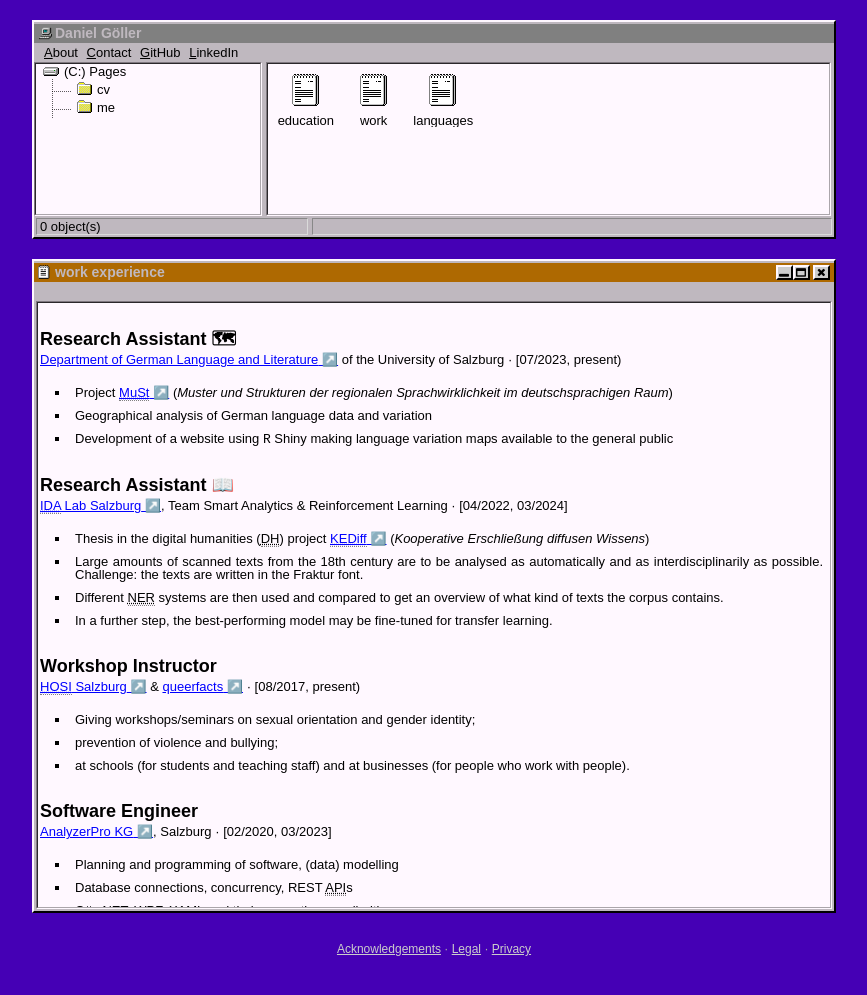
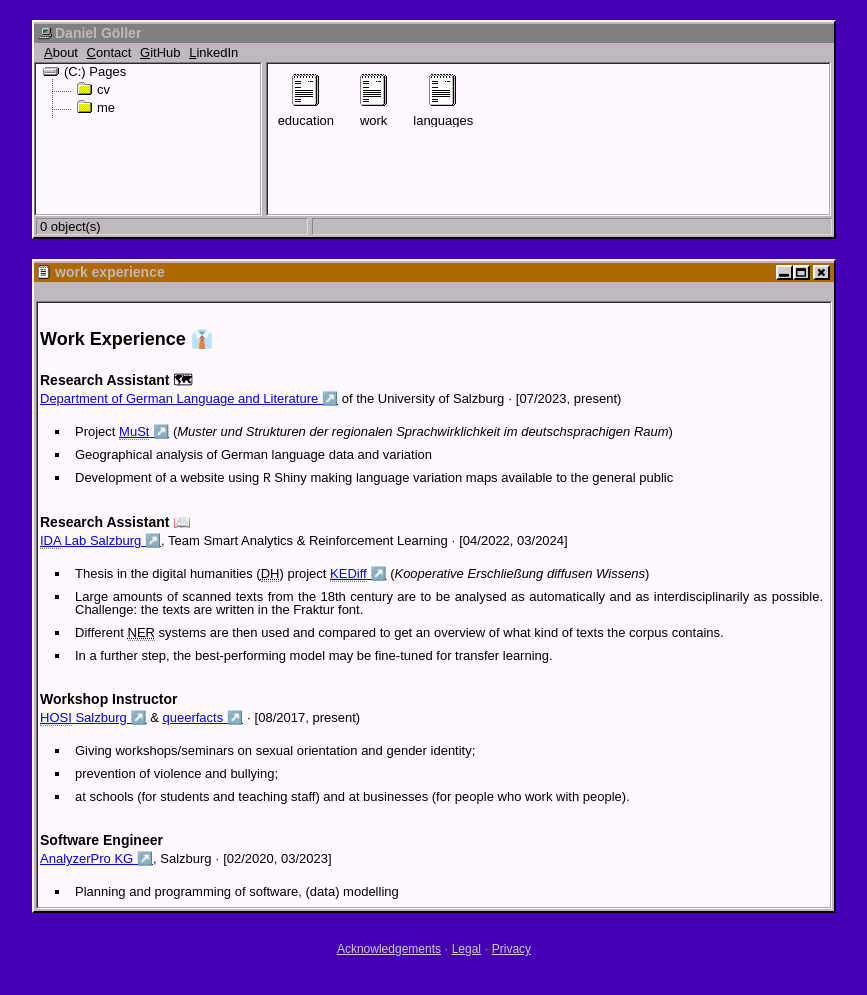
Before and after one commit to LelViLamp/LelViLamp.github.io, a Jekyll site: the page built from cv/work.html, in a window 1280 px wide. Shown: the top 995 px of the page, without its empty margins (206-1073 px from the left). Built offline with Jekyll 4.4.1, drawn with Linux system fonts in a browser that asks for light colours.

Commit message:
update h2s

```diff
--- a/assets/css/lelvilamp_modifications.css
+++ b/assets/css/lelvilamp_modifications.css
@@ -1,3 +1,11 @@
+.post_content {
+    h3 {
+        font-size: 14px;
+        font-weight: 700;
+        margin: 25px 0 5px 0;
+    }
+}
+
 .unhighlight {
     color: gray;
 }
--- a/cv/work.html
+++ b/cv/work.html
@@ -5,9 +5,11 @@ tags: cv
 author: LelViLamp
 ---
 
+<h2>Work Experience 👔</h2>
+
 <div class="timeline">
     <div>
-        <h2>Research Assistant 🗺</h2>
+        <h3>Research Assistant 🗺</h3>
         <span class="company"><a href="https://www.plus.ac.at/germanistik/" target="_blank">Department of German Language and Literature</a> of the University of Salzburg</span> &middot;
         <span class="time_range">[07/2023, present)</span>
         <p>
@@ -20,7 +22,7 @@ author: LelViLamp
     </div>
 
     <div>
-        <h2>Research Assistant 📖</h2>
+        <h3>Research Assistant 📖</h3>
         <span class="company"><a href="https://www.plus.ac.at/aihi/der-fachbereich/ida-lab/?lang=en" target="_blank"><abbr title="Intelligent Data Analysis">IDA</abbr> Lab Salzburg</a>, Team Smart Analytics &amp; Reinforcement Learning</span> &middot;
         <span class="time_range">[04/2022, 03/2024]</span>
         <p>
@@ -34,7 +36,7 @@ author: LelViLamp
     </div>
 
     <div>
-        <h2>Workshop Instructor</h2>
+        <h3>Workshop Instructor</h3>
         <span class="company"><a href="https://www.hosi.or.at/schule" target="_blank"><abbr title="Homosexuellen Initiative">HOSI</abbr> Salzburg</a></span> &amp;
         <span class="company"><a href="https://queerfacts.at/" target="_blank">queerfacts</a></span> &middot;
         <span class="time_range">[08/2017, present)</span>
@@ -48,7 +50,7 @@ author: LelViLamp
     </div>
 
     <div>
-        <h2>Software Engineer</h2>
+        <h3>Software Engineer</h3>
         <span class="company"><a href="https://www.analyzer.at/" target="_blank">AnalyzerPro KG</a>, Salzburg</span> &middot;
         <span class="time_range">[02/2020, 03/2023]</span>
         <p>
@@ -63,7 +65,7 @@ author: LelViLamp
     </div>
 
     <div>
-        <h2>Quality-Management Intern</h2>
+        <h3>Quality-Management Intern</h3>
         <span class="company"><a href="https://www.plus.ac.at/qualitaetsmanagement/" target="_blank">Quality Management Division</a> of the University of Salzburg</span> &middot;
         <span class="time_range">[07/2020, 09/2020]</span>
         <p>
@@ -77,7 +79,7 @@ author: LelViLamp
     </div>
 
     <div>
-        <h2>Sociotherapeutic Trainer</h2>
+        <h3>Sociotherapeutic Trainer</h3>
         <span class="company"><a href="https://www.promentesalzburg.at/" target="_blank">Pro Mente Salzburg</a></span> &middot;
         <span class="time_range">[06/2018, 08/2018]</span>
         <p>
@@ -92,7 +94,7 @@ author: LelViLamp
     </div>
 
     <div>
-        <h2>Research Assistant</h2>
+        <h3>Research Assistant</h3>
         <span class="company"><a href="https://salk.at/107.html" target="_blank">Paracelsus Medical Private University</a>, Salzburg</span> &middot;
         <span class="time_span">[03/2015, 06/2016]</span>
         <p>
```
Also changed, not shown: cv/education.html (+8 -6 lines), cv/languages.html (+4 -4 lines).
